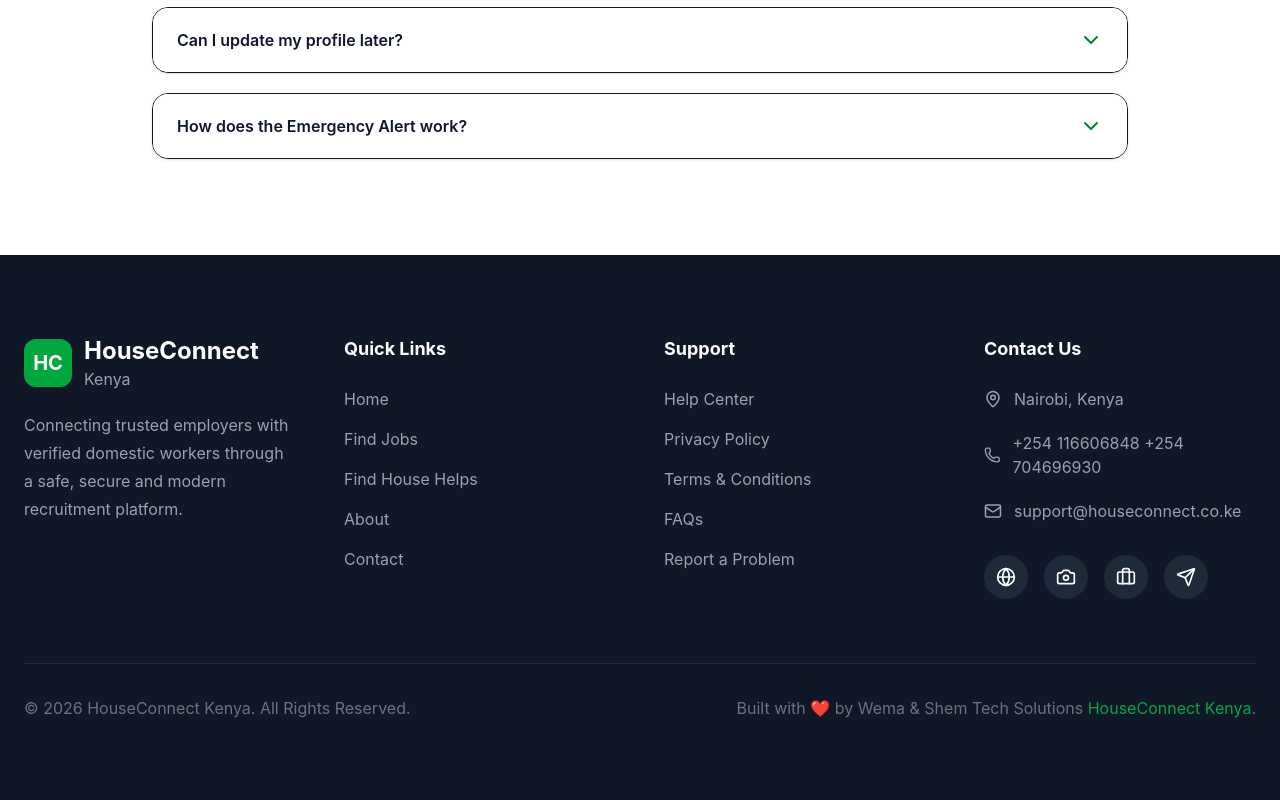
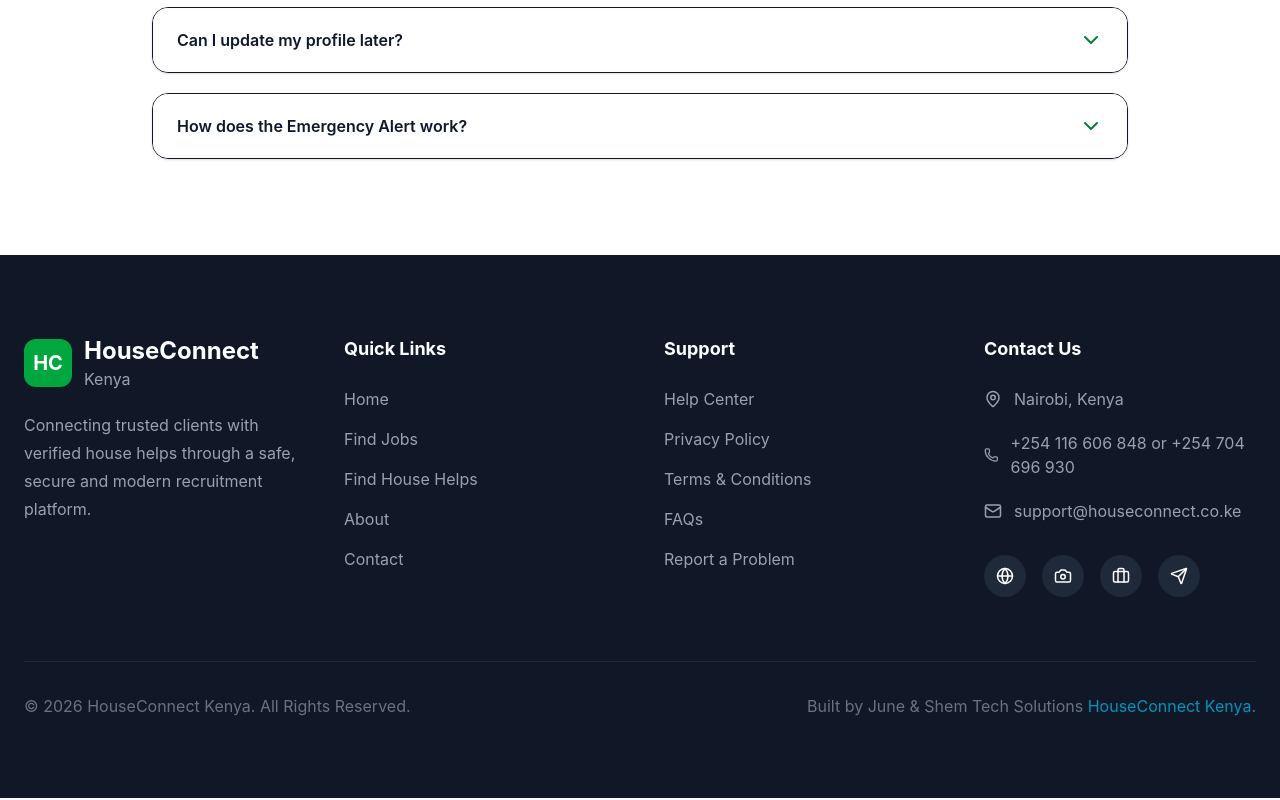
Before and after one commit to Catalan1924/House-Help-Recruitment-System, a React (Vite) app in the folder houseconnect/: page / in a window 1280 px wide. Shown: the part 6063-6863 px from the top of the page. Built offline with nearby package versions, Linux system fonts and the light colour scheme; no server answers; the database is empty.

Commit message:
Update footer content and adjust icon sizes for consistency

```diff
--- a/houseconnect/src/components/Footer.jsx
+++ b/houseconnect/src/components/Footer.jsx
@@ -1,3 +1,5 @@
+/*Pulling seven icon components from the lucide-react icon library.
+ Each is a React component that renders an SVG icon*/
 import {
   Globe,
   Camera,
@@ -39,7 +41,7 @@ const Footer = () => {
             </div>
 
             <p className="text-gray-400 leading-7">
-              Connecting trusted employers with verified domestic workers
+              Connecting trusted clients with verified house helps
               through a safe, secure and modern recruitment platform.
             </p>
 
@@ -113,8 +115,7 @@ const Footer = () => {
 
               <div className="flex items-center gap-3">
                 <Phone size={18} />
-                +254 116606848
-                +254 704696930
+                +254 116 606 848 or +254 704 696 930
               </div>
 
               <div className="flex items-center gap-3">
@@ -127,19 +128,19 @@ const Footer = () => {
             <div className="flex gap-4 mt-8">
 
               <button className="bg-gray-800 p-3 rounded-full hover:bg-green-700 transition">
-                <Globe size={20} />
+                <Globe size={18} />
               </button>
 
               <button className="bg-gray-800 p-3 rounded-full hover:bg-green-700 transition">
-                <Camera size={20} />
+                <Camera size={18} />
               </button>
 
               <button className="bg-gray-800 p-3 rounded-full hover:bg-green-700 transition">
-                <Briefcase size={20} />
+                <Briefcase size={18} />
               </button>
 
               <button className="bg-gray-800 p-3 rounded-full hover:bg-green-700 transition">
-                <Send size={20} />
+                <Send size={18} />
               </button>
 
             </div>
@@ -155,7 +156,7 @@ const Footer = () => {
           </p>
 
           <p className="mt-4 md:mt-0">
-            Built with ❤️ by Wema & Shem Tech Solutions <span className="text-green-600">HouseConnect Kenya</span>.
+            Built by June & Shem Tech Solutions <span className="text-cyan-600">HouseConnect Kenya</span>.
           </p>
 
         </div>
```
